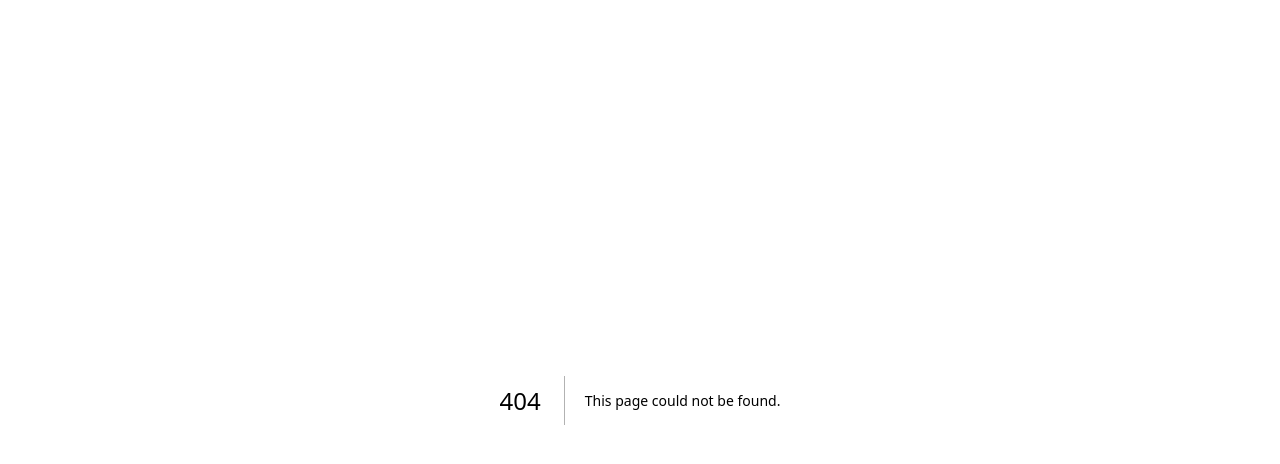
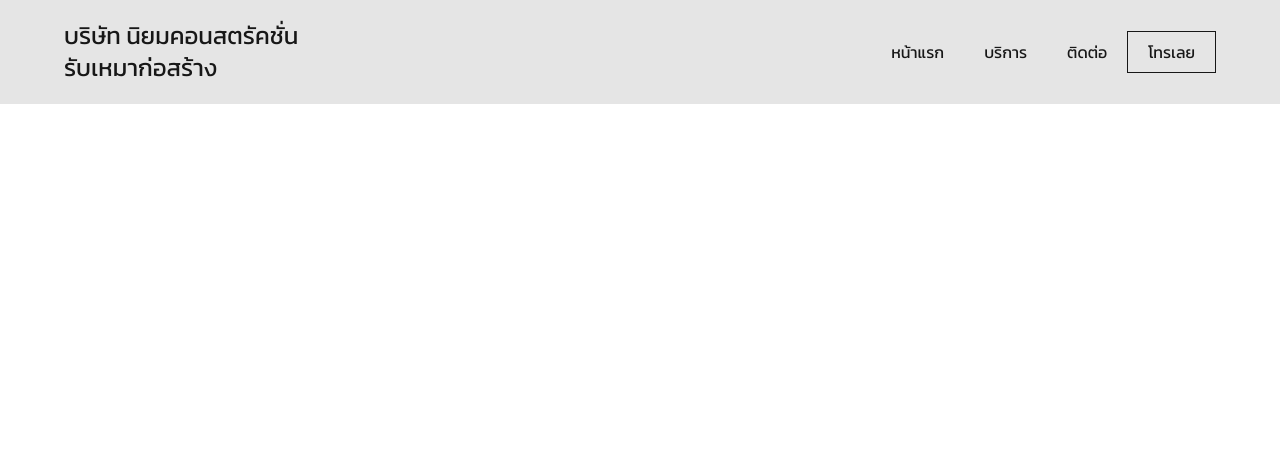
Before and after one commit to Sekiuu/Niyom_Constrcution_landingpage, a Next.js app: page /Services in a window 1280 px wide. Before the commit this address had no page. Shown: the top 464 px of the page. Built offline with nearby package versions, Linux system fonts and the light colour scheme.

Commit message:
animation improvement and Service page

```diff
--- /dev/null
+++ b/src/app/Services/page.jsx
@@ -0,0 +1,11 @@
+import React from 'react'
+
+function Service() {
+  return (
+    <div>
+
+    </div>
+  )
+}
+
+export default Service
--- a/src/app/component/Intro.jsx
+++ b/src/app/component/Intro.jsx
@@ -3,7 +3,7 @@ import Image from 'next/image'
 
 function Intro() {
     return (
-        <section className='w-full md:aspect-video aspect-square overflow-hidden'>
+        <section className='w-full md:aspect-video aspect-square overflow-hidden z-0'>
             <Image
                 src="/pic/constructor1.jpg"
                 alt="constructor1"
@@ -17,7 +17,7 @@ function Intro() {
             <div className="absolute inset-0 md:aspect-video aspect-square bg-black opacity-30 items-center"></div>
 
             <div className="absolute md:aspect-video aspect-square inset-0 flex items-center justify-center flex-col text-white">
-                <div className=' lg:text-5xl md:text-4xl  max-md:text-2xl font-bold pt-20'>บริษัท นิยมคอนสตรัคชั่น
+                <div className=' lg:text-5xl md:text-4xl  max-md:text-2xl font-bold pt-20'>บริษัท นิยมอิเล็กทริกซ์
                     <br className='md:hidden'/>รับเหมาก่อสร้าง</div>
                 <div className='lg:text-3xl md:text-2xl max-md:text-1xl font-thin text-gray-200'>ทำไฟ ต่อเติมบ้าน เป็นกันเองคุยง่ายอุ่นใจ</div>
             </div>
--- a/src/app/component/Nav.jsx
+++ b/src/app/component/Nav.jsx
@@ -6,21 +6,23 @@ import { useState } from 'react'
 function Nav() {
     const [open, setOpen] = useState(false)
     return (
-        <nav className='max-md:fixed flex absolute w-full mb-6 max-md:py-2 py-5 px-[5%] z-1 justify-between items-center' >
+        <nav className='max-md:fixed flex absolute w-full mb-6 max-md:py-2 py-5 px-[5%] z-1 justify-between items-center transition-all duration-150' >
             <div className='md:text-2xl z-1 max-md:text-[.75rem]'>บริษัท นิยมคอนสตรัคชั่น<br />รับเหมาก่อสร้าง</div>
             <div className={`text-1xl flex justify-between items-center
-            ${open ? 'visible z-51 absolute inset-x-1 inset-y-20 flex-col' :
+            ${open ? 'visible z-50 absolute inset-x-1 inset-y-20 flex-col' :
                     'max-md:hidden z-1'}`}>
-                <Link href={'#'} className='max-md:border-y max-md:w-full max-md:py-[5%] hover:cursor-pointer hover:font-bold mx-3 px-2 text-center'>หน้าแรก</Link>
-                <Link href={'#'} className='max-md:border-b max-md:w-full max-md:py-[5%] hover:cursor-pointer hover:font-bold mx-3 px-2 text-center'>บริการ</Link>
-                <Link href={'#'} className='max-md:border-b max-md:w-full max-md:py-[5%] hover:cursor-pointer hover:font-bold mx-3 px-2 text-center'>ติดต่อ</Link>
-                <Link href={'#'} className='max-md:border-b max-md:w-full max-md:py-[5%] hover:cursor-pointer hover:font-bold text-center md:border-1 px-5 py-2'>โทรเลย</Link>
+                <Link href={'./'} onClick={() => setOpen(false)} className='max-md:border-y max-md:w-full max-md:py-[5%] hover:cursor-pointer hover:font-bold mx-3 px-2 text-center'>หน้าแรก</Link>
+                <Link href={'#services-intro'} onClick={() => setOpen(false)} className='max-md:border-b max-md:w-full max-md:py-[5%] hover:cursor-pointer hover:font-bold mx-3 px-2 text-center'>บริการ</Link>
+                <Link href={'#'} onClick={() => setOpen(false)} className='max-md:border-b max-md:w-full max-md:py-[5%] hover:cursor-pointer hover:font-bold mx-3 px-2 text-center'>ติดต่อ</Link>
+                <Link href={'#'} onClick={() => setOpen(false)} className='max-md:border-b max-md:w-full max-md:py-[5%] hover:cursor-pointer hover:font-bold text-center md:border-1 px-5 py-2'>โทรเลย</Link>
             </div>
-            {/* panel */}
-            <div className={`fixed inset-0 z-40 backdrop-blur-sm transition-all duration-300 ${open ? 'visible' : 'hidden'
+            {/* menu blur bg */}
+            <div className={`fixed z-40 backdrop-blur-sm transition-all right-0 left-0 top-0
+            ${open ? ' h-full opacity-100' : 'opacity-0 h-[1%]'
                 }`} onClick={() => setOpen(false)} />
 
-            <button onClick={() => setOpen(!open)} className={`absolute p-2 z-50 right-5 ${open ? 'visible' : 'md:hidden'
+            <button onClick={() => setOpen(!open)} className={`absolute p-2 z-50 right-5
+             ${open ? 'visible font-bold text-shadow-2xs text-shadow-amber-50' : 'md:hidden'
                 }`}>
                 Menu
             </button>
--- a/src/app/component/Service_intro.jsx
+++ b/src/app/component/Service_intro.jsx
@@ -4,13 +4,13 @@ import Link from 'next/link'
 
 function Service_intro() {
     return (
-        <section id='services-intro' className='md:p-16 md:pt-30 w-full bg-neutral-800'>
+        <section className='md:p-16 md:pt-30 w-full bg-neutral-800 transition-all duration-300'>
             <div className='grid lg:grid-cols-4 grid-cols-2 border border-amber-600'>
                 <div className='aspect-square col-span-2 border border-amber-600'>
                     <Image src={'/pic/team1.jpg'} width={1024} height={1024} sizes='50vw' alt='team1'
                         className='object-cover aspect-square' />
                 </div>
-                <div className='col-span-2 border border-amber-600 aspect-square text-center overflow-hidden'>
+                <div id='services-intro' className='col-span-2 border border-amber-600 aspect-square text-center overflow-hidden'>
                     <div className={'flex flex-col w-full h-full justify-center kanit'}>
                         <h1 className='text-6xl font-bold mb-10 lg:mb-6 xl:text-6xl lg:text-5xl
                          max-md:text-4xl max-md:mb-5'>บริการของเรา</h1>
@@ -22,7 +22,7 @@ function Service_intro() {
                             <li className='hover:text-neutral-100'><Link href={'#'}>งานตกแต่งภายใน </Link></li>
                             <li className='hover:text-neutral-100'><Link href={'#'}>บริการปูพื้น</Link></li>
                         </div>
-                        <Link href={'#'} className='text-center w-[50%] mx-auto mt-10 lg:py-3 py-5 bg-amber-800
+                        <Link href={'./Services'} className='text-center w-[50%] mx-auto mt-10 lg:py-3 py-5 bg-amber-800
                         max-md:mt-5 max-md:py-2'>ดูข้อมูล</Link>
                     </div>
                 </div>
@@ -49,10 +49,10 @@ function Service_intro() {
                 </div>
 
                 <div className='col-span-2 border border-amber-600 md:aspect-square text-center overflow-hidden'>
-                    <div className='flex flex-col mx-auto w-[80%] py-[10%] xl:py-[15%] text-left'>
+                    <div className='flex flex-col mx-auto w-[80%] py-[10%] max-lg:py-[10%] xl:py-[15%] text-left'>
                         <h1 className='text-6xl max-md:text-5xl font-bold'>เกี่ยวกับเรา</h1>
-                        <h2 className='mt-15 text-[2rem] max-md:text-[1.5rem] max-xl:mt-5 text-neutral-400'>บริษัท นิยมคอนสตรัคชั่น<br />รับเหมาก่อสร้าง</h2>
-                        <p className='lg:mt-10 mt-20 max-md:mt-10 text-2xl max-md:text-[1rem]'>
+                        <h2 className='mt-15 max-lg:mt-5 text-[2rem] max-md:text-[1.5rem] text-neutral-400'>บริษัท นิยมคอนสตรัคชั่น<br />รับเหมาก่อสร้าง</h2>
+                        <p className='xl:mt-10 mt-5 max-lg:mt-20 max-md:mt-5 xl:text-2xl text-xl max-lg:text-2xl max-md:text-[1rem]'>
                             นี่คือส่วนของเนื้อหา เพิ่มข้อความของคุณและแก้ไขได้ง่ายๆ
                             ที่นี่ เพียงคลิก "แก้ไขข้อความ" หรือดับเบิลคลิกจากนั้นลงเนื้อหาของคุณ หรือแก้ไข
                             หรือเปลี่ยนแบบฟอนต์ได้เลย ที่ตรงนี้เหมาะอย่างยิ่งสำหรับการบอกเล่าเรื่องราวและแนะนำตัวให้ผู้ใช้รู้จักคุณมากยิ่งขึ้น
--- a/src/app/layout.js
+++ b/src/app/layout.js
@@ -1,6 +1,7 @@
 import { Geist, Geist_Mono } from "next/font/google";
 import "./globals.css";
 import kanit from "./fonts/Kanit";
+import Nav from "./component/Nav";
 
 const geistSans = Geist({
   variable: "--font-geist-sans",
@@ -21,8 +22,9 @@ export default function RootLayout({ children }) {
   return (
     <html lang="en">
       <body
-        className={`${geistSans.variable} ${geistMono.variable} antialiased`}
+        className={`${geistSans.variable} ${geistMono.variable} antialiased ${kanit.className}`}
       >
+        <Nav/>
         {children}
       </body>
     </html>
--- a/src/app/page.js
+++ b/src/app/page.js
@@ -1,11 +1,9 @@
-import Nav from "./component/Nav";
 import Intro from "./component/Intro";
 import Service_intro from "./component/Service_intro";
 
 export default function Home() {
   return (
-    <div className='kanit'>
-      <Nav></Nav>
+    <div>
       <Intro></Intro>
       <Service_intro></Service_intro>
     </div>
```
